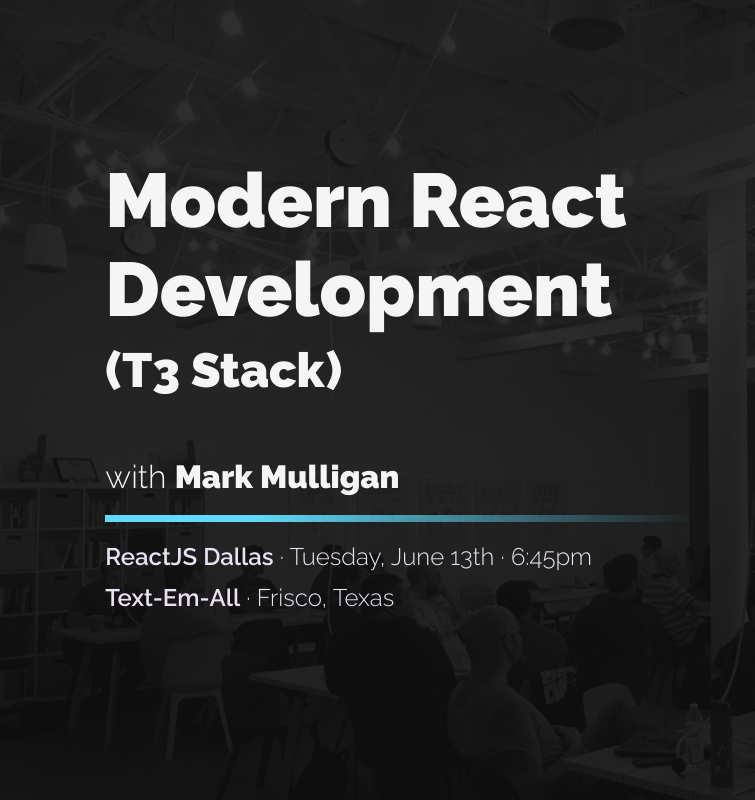
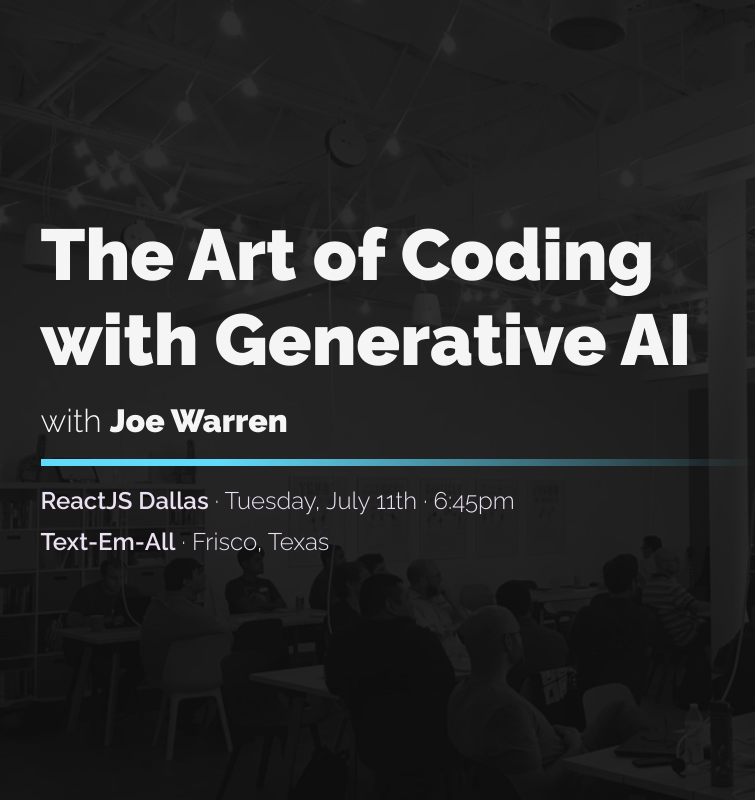
Before and after one commit to reactjs-dallas/thumbnail-template, a plain HTML site: page index.html in a window 1280 px wide. Shown: the full height of the page, 0-755 px from the left. Drawn offline with Linux system fonts and the light colour scheme.

Commit message:
refactor: add content for 2023-07-11 with Joe Warren

```diff
--- a/index.html
+++ b/index.html
@@ -1,5 +1,6 @@
 <!DOCTYPE html>
 <html lang="en">
+
 <head>
 	<meta charset="UTF-8">
 	<meta http-equiv="X-UA-Compatible" content="IE=edge">
@@ -12,23 +13,26 @@
 	<link rel="preconnect" href="https://fonts.gstatic.com" crossorigin>
 	<link href="https://fonts.googleapis.com/css2?family=Raleway:wght@300;600;900&display=swap" rel="stylesheet">
 </head>
+
 <body>
 	<div class="flex">
 		<header>
-			<h1>Modern React<br>Development</h1>
-      <h2 style="font-size: 48px; margin-top: 8px;">(T3 Stack)</h2>
-			<p id="speakers">with <b>Mark Mulligan</b></p>
+			<h1 style="font-size: 72px;">The Art of Coding<br />with Generative AI</h1>
+			<!-- <h2 style="font-size: 48px; margin-top: 8px;">(T3 Stack)</h2> -->
+			<p id="speakers">with <b>Joe Warren</b></p>
 			<footer>
-        <div><strong>ReactJS Dallas</strong> &middot; Tuesday, June 13th &middot; 6:45pm</div>
+				<div><strong>ReactJS Dallas</strong> &middot; Tuesday, July 11th &middot; 6:45pm</div>
 				<div><strong>Text-Em-All</strong> &middot; Frisco, Texas</div>
 			</footer>
 		</header>
 		<main>
-			<img id="avatar" src="https://res.cloudinary.com/reactjs-dallas/image/upload/v1684603902/mark-mulligan_jyvbqz.jpg" alt="">
+			<img id="avatar" src="https://res.cloudinary.com/reactjs-dallas/image/upload/v1689104806/joe-warren_mkipem.jpg"
+				alt="">
 			<div class="ring"></div>
 			<img id="logo" src="logo.jpeg" alt="">
 			<div class="ring"></div>
 		</main>
 	</div>
 </body>
+
 </html>
```
Lines whose indentation alone changed are shown as unchanged.
